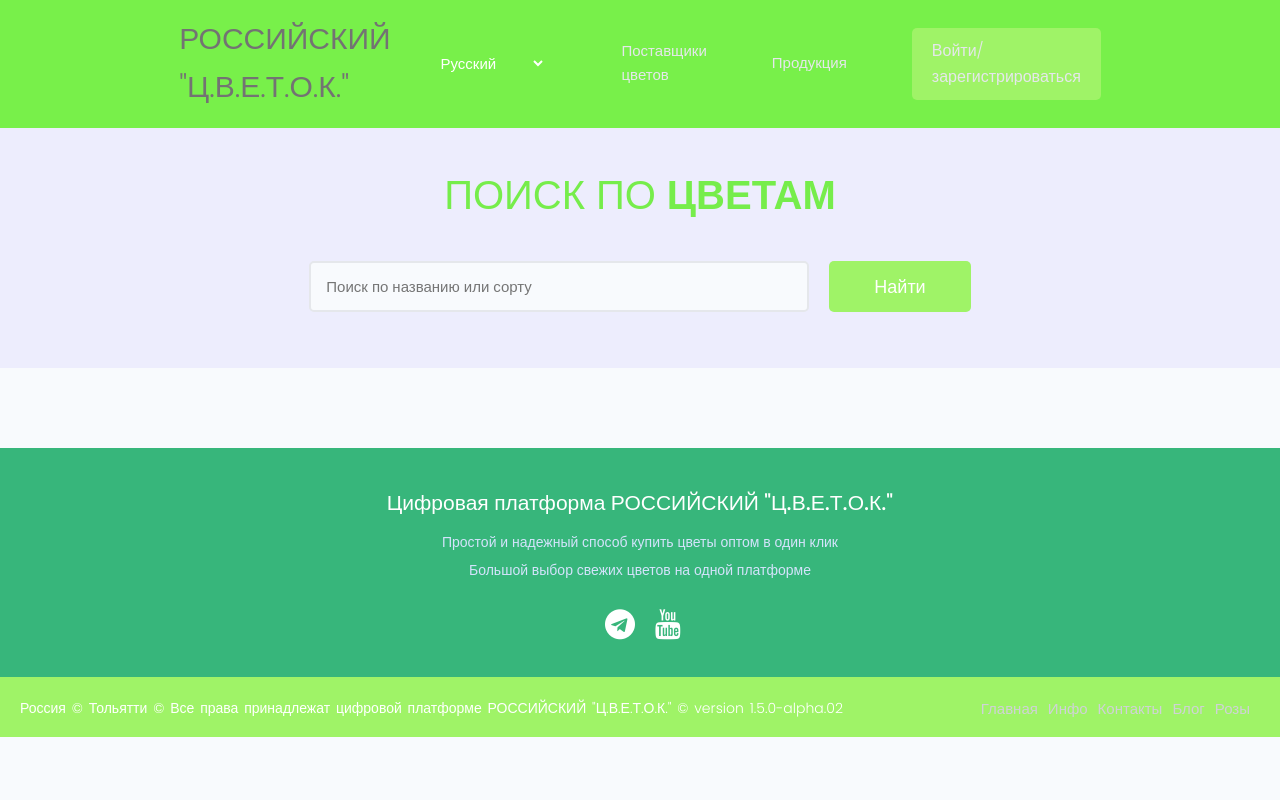
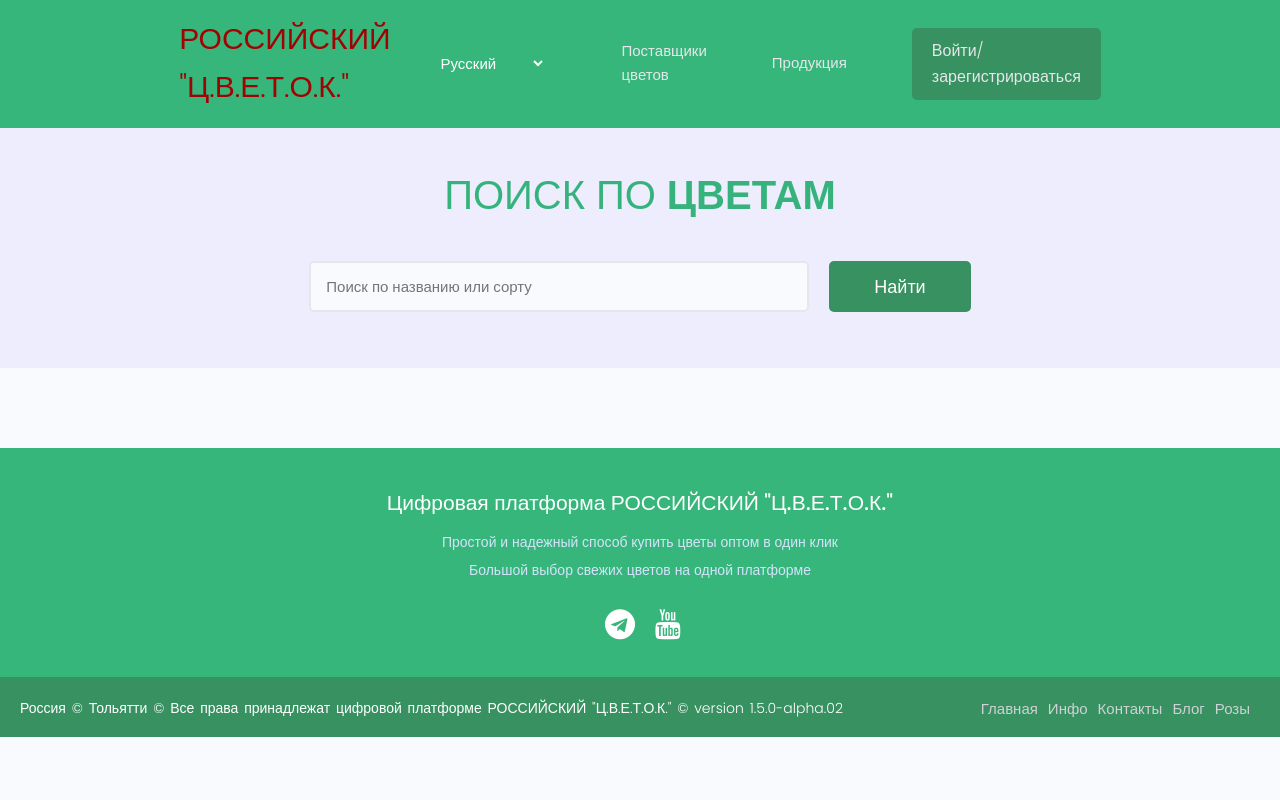
Before and after one commit to qaexpert/megasite, a Django app: page /projects/ in a window 1280 px wide. Run offline with Django 4.2, Linux system fonts and the light colour scheme; data that the repository does not hold is empty.

Commit message:
version 1.5.0-alpha.02

```diff
--- a/static/styles/main.css
+++ b/static/styles/main.css
@@ -136,7 +136,7 @@ h1 {
 }
 
 :root {
-    --color-sub: rgba(78, 236, 15, 0.75);
+    --color-sub: rgba(2, 163, 88, 0.78);
 }
 
 .btn--sub {
--- a/static/uikit/styles/modules/_variables.css
+++ b/static/uikit/styles/modules/_variables.css
@@ -2,9 +2,9 @@
     --color-main: #5aa5b9;
     --color-main-light: #e6faff;
     --color-sub: #08a408;
-    --color-sub-light: #9ff367;
+    --color-sub-light: #389160;
     --color-sub-lighter: #ededfd;
-    --color-text: #737373;
+    --color-text: #a10303;
     --color-gray: #8b8b8b;
     --color-light: #e5e7eb;
     --color-light-gray: #767676;
--- a/staticfiles_build/static/uikit/styles/modules/_variables.css
+++ b/staticfiles_build/static/uikit/styles/modules/_variables.css
@@ -1,10 +1,10 @@
 :root {
     --color-main: #5aa5b9;
     --color-main-light: #e6faff;
-    --color-sub: #6eec84;
-    --color-sub-light: #64c728;
+    --color-sub: #41864f;
+    --color-sub-light: #06940d;
     --color-sub-lighter: #ededfd;
-    --color-text: #737373;
+    --color-text: #f84a4a;
     --color-gray: #8b8b8b;
     --color-light: #e5e7eb;
     --color-light-gray: #767676;
```
